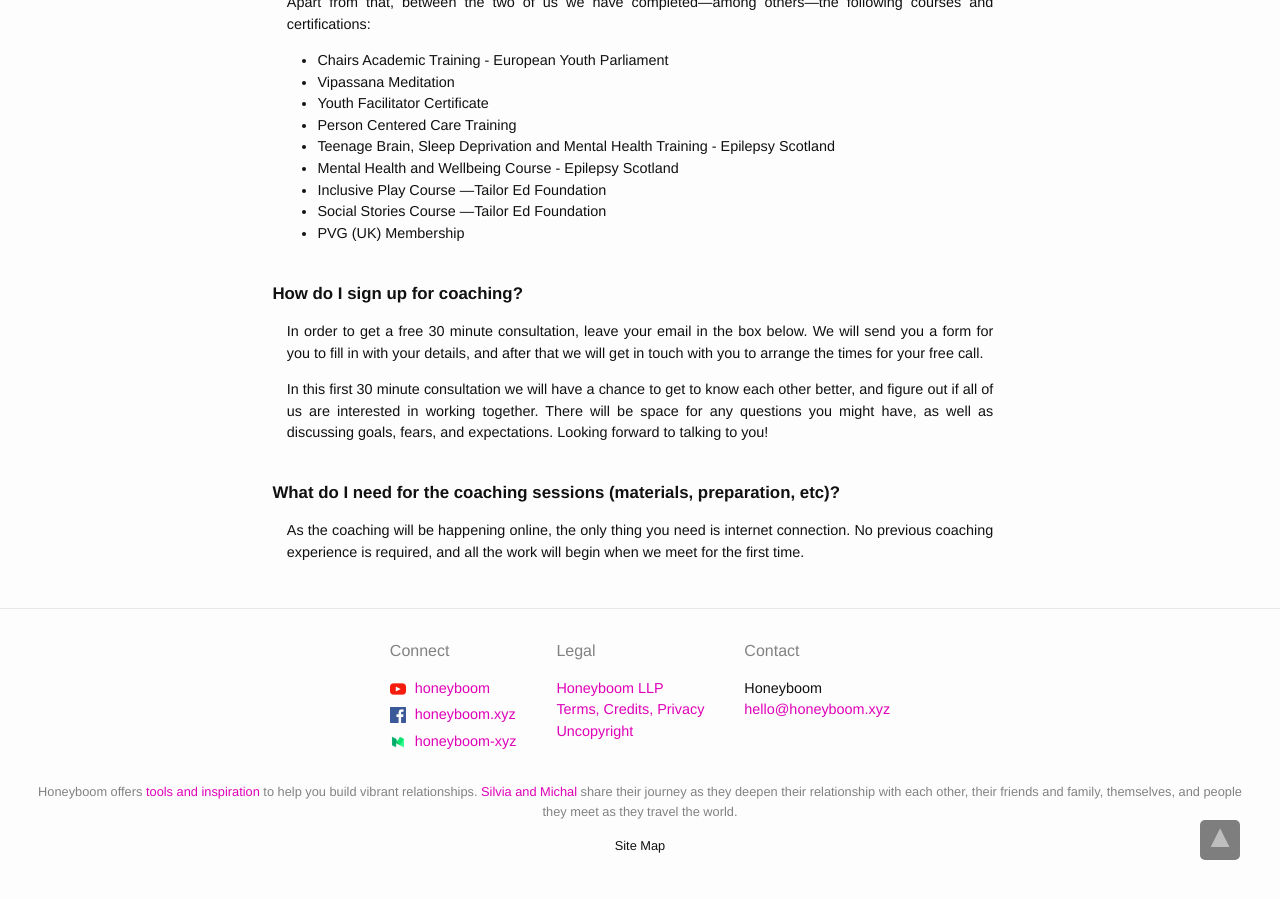
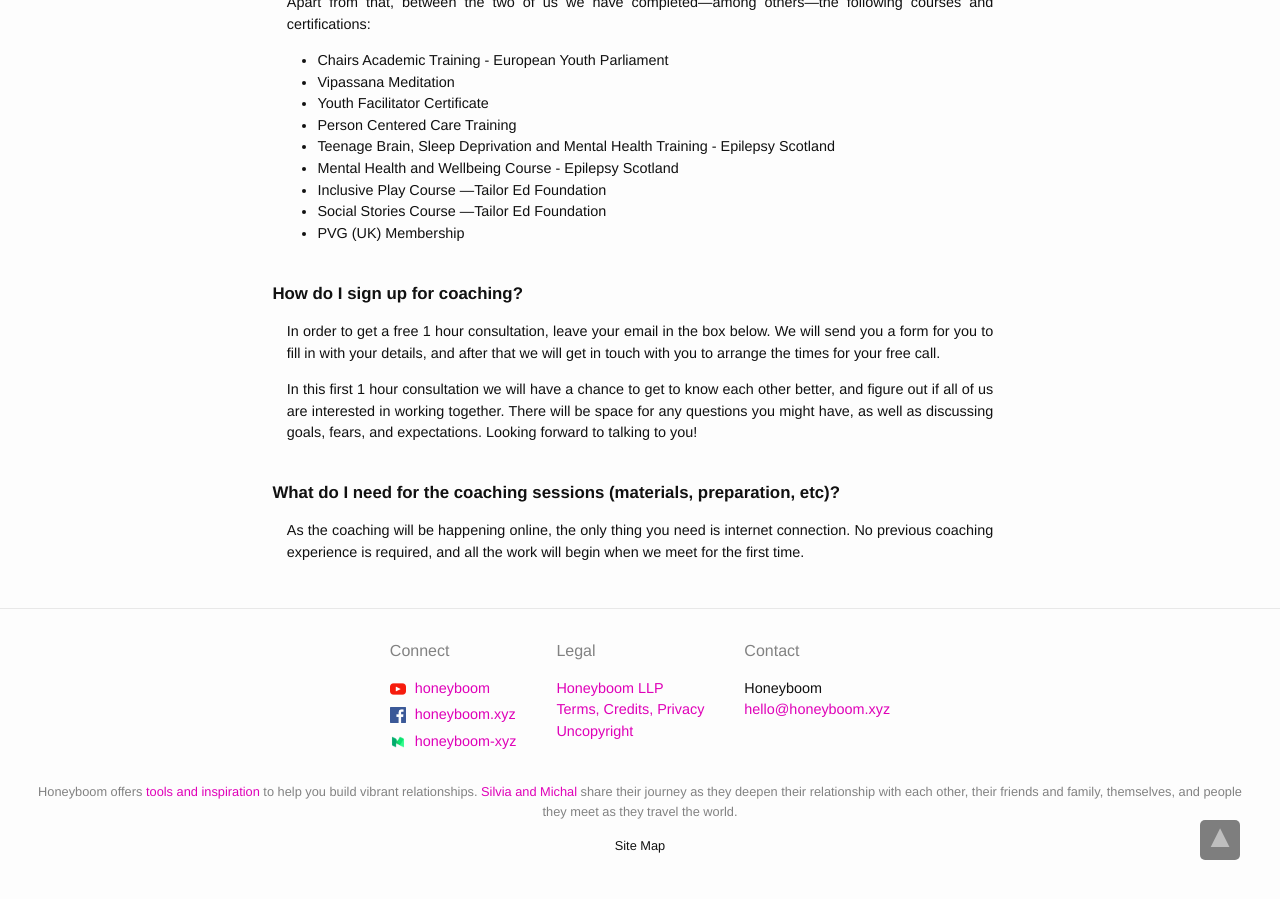
Before and after one commit to Honeyboom/honeyboom.github.io, a Jekyll site: the page built from coaching.html, in a window 1280 px wide and 900 px high, scrolled down 2249 px. Built offline with Jekyll 4.4.1, drawn with Linux system fonts in a browser that asks for light colours.

Commit message:
content update

```diff
--- a/coaching.html
+++ b/coaching.html
@@ -120,10 +120,10 @@
 
 			<h3>How to sign up:</h3>
 			<p>
-				In order to get a free 30 minute consultation, leave your email in the box below. We will send you a form for you to fill in with your details, and after that we will get in touch with you to arrange the times for your free call.
+				In order to get a free 1 hour consultation, leave your email in the box below. We will send you a form for you to fill in with your details, and after that we will get in touch with you to arrange the times for your free call.
 			</p>
 			<p>
-				In this first 30 minute consultation we will have a chance to get to know each other better, and figure out if all of us are interested in working together. There will be space for any questions you might have, as well as discussing goals, fears, and expectations. Looking forward to talking to you!
+				In this first 1 hour consultation we will have a chance to get to know each other better, and figure out if all of us are interested in working together. There will be space for any questions you might have, as well as discussing goals, fears, and expectations. Looking forward to talking to you!
 
 			</p>
 
@@ -212,10 +212,10 @@
 
 			<h3>How to sign up:</h3>
 			<p>
-				In order to get a free 30 minute consultation, leave your email in the box below. We will send you a form for you to fill in with your details, and after that we will get in touch with you to arrange the times for your free call.
+				In order to get a free 1 hour consultation, leave your email in the box below. We will send you a form for you to fill in with your details, and after that we will get in touch with you to arrange the times for your free call.
 			</p>
 			<p>
-				In this first 30 minute consultation we will have a chance to get to know each other better, and figure out if all of us are interested in working together. There will be space for any questions you might have, as well as discussing goals, fears, and expectations. Looking forward to talking to you!
+				In this first 1 hour consultation we will have a chance to get to know each other better, and figure out if all of us are interested in working together. There will be space for any questions you might have, as well as discussing goals, fears, and expectations. Looking forward to talking to you!
 
 			</p>
 			</b>
@@ -290,10 +290,10 @@
 
 		<h3>How do I sign up for coaching?</h3>
 			<p>
-				In order to get a free 30 minute consultation, leave your email in the box below. We will send you a form for you to fill in with your details, and after that we will get in touch with you to arrange the times for your free call.
+				In order to get a free 1 hour consultation, leave your email in the box below. We will send you a form for you to fill in with your details, and after that we will get in touch with you to arrange the times for your free call.
 			</p>
 			<p>
-				In this first 30 minute consultation we will have a chance to get to know each other better, and figure out if all of us are interested in working together. There will be space for any questions you might have, as well as discussing goals, fears, and expectations. Looking forward to talking to you!
+				In this first 1 hour consultation we will have a chance to get to know each other better, and figure out if all of us are interested in working together. There will be space for any questions you might have, as well as discussing goals, fears, and expectations. Looking forward to talking to you!
 
 			</p>
 		&nbsp;
```
